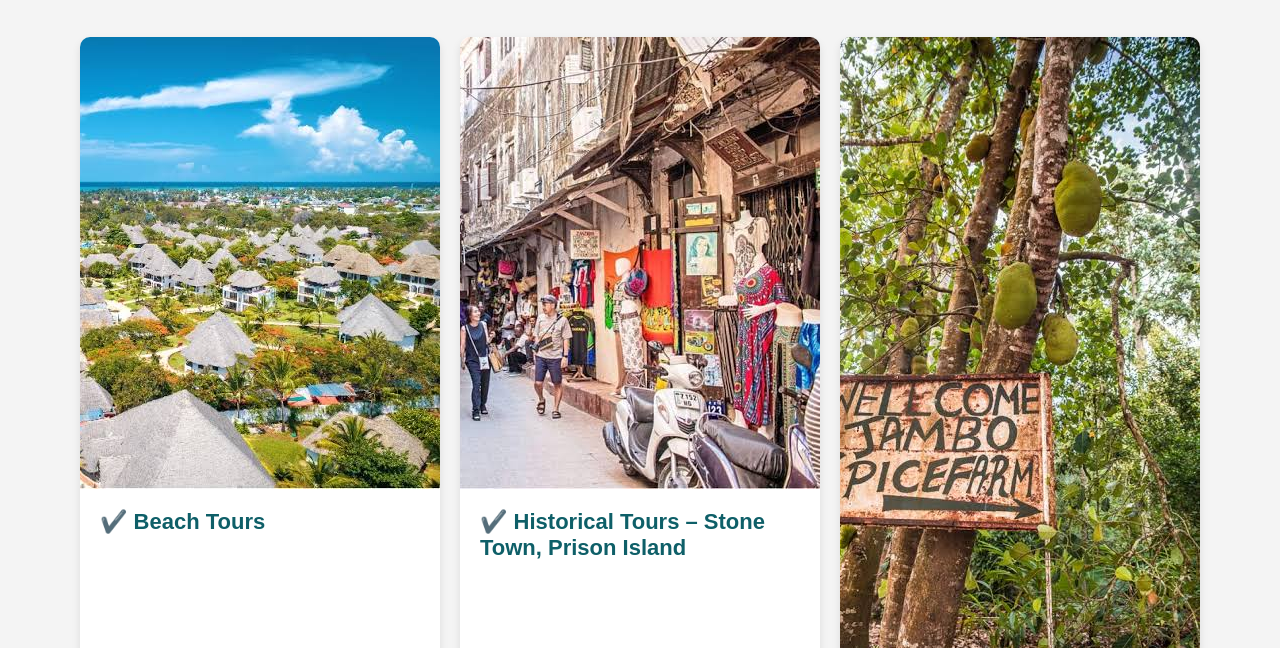
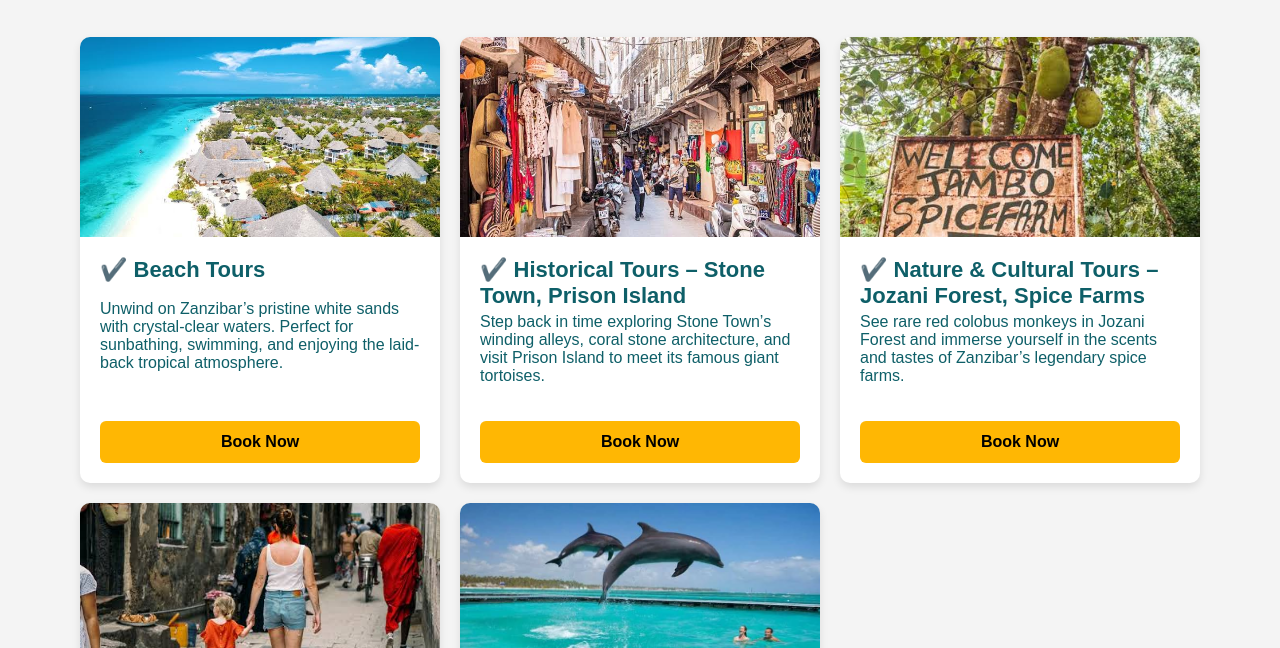
Before and after one commit to sulers/moudtour, a website: page tours.html in a window 1280 px wide. Shown: the part 152-800 px from the top of the page. Drawn offline with Linux system fonts and the light colour scheme.

Commit message:
some minor mistake

```diff
--- a/tours.html
+++ b/tours.html
@@ -61,11 +61,12 @@
         display: flex;
         flex-direction: column;
       }
-      .card img loading="lazy" {
+      .card img {
         width: 100%;
         height: 200px;
         object-fit: cover;
       }
+
       .card-content {
         padding: 20px;
         flex: 1;
```
